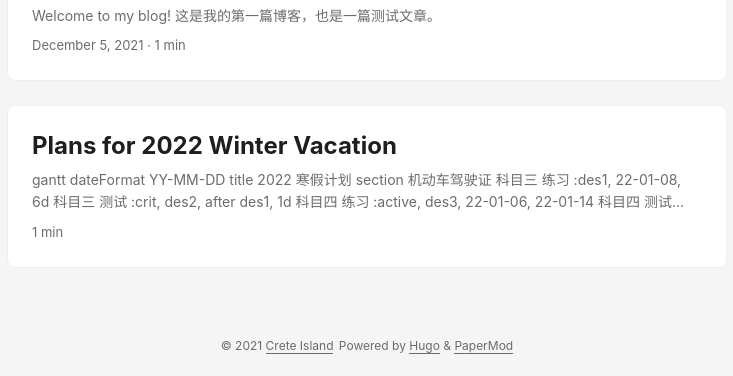
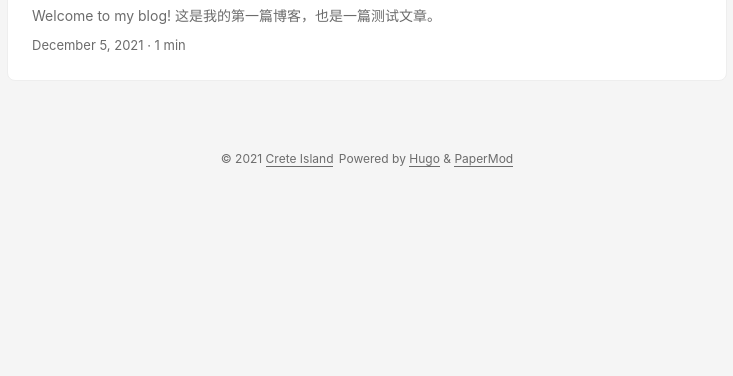
Before and after one commit to Endymion1021/Endymion1021.github.io, a plain HTML site: page index.html in a window 1280 px wide. Shown: the part 1062-1438 px from the top of the page, without its empty margins (273-1006 px from the left). After the commit the page ends 1251 px from the top, so only its background shows below. Drawn offline with Linux system fonts and the light colour scheme.

Commit message:
mod Dec 15 2021

```diff
--- a/index.html
+++ b/index.html
@@ -152,31 +152,6 @@
   <footer class="entry-footer"><span title='2021-12-05 21:11:06 +0800 CST'>December 5, 2021</span>&nbsp;·&nbsp;1 min</footer>
   <a class="entry-link" aria-label="post link to Maiden Blog" href="https://blog.creteisle.top/posts/post01/"></a>
 </article>
-
-<article class="post-entry">
-  <header class="entry-header">
-    <h2>Plans for 2022 Winter Vacation
-    </h2>
-  </header>
-  <section class="entry-content">
-    <p>gantt
-dateFormat YY-MM-DD
-title 2022 寒假计划
-section 机动车驾驶证
-科目三 练习 :des1, 22-01-08, 6d
-科目三 测试 :crit, des2, after des1, 1d
-科目四 练习 :active, des3, 22-01-06, 22-01-14
-科目四 测试 :des4, after des3,1d
-section HomeAssistant搭建
-选购设备 :des5, 22-01-08, 3d
-调试Home Assistant :des6, after des5, 2d
-接入DS-Air :crit, des7,after des6, 2d
-最终调试 :des8, after des7, 1d
-</p>
-  </section>
-  <footer class="entry-footer">1 min</footer>
-  <a class="entry-link" aria-label="post link to Plans for 2022 Winter Vacation" href="https://blog.creteisle.top/posts/2022-%E5%AF%92%E5%81%87%E8%AE%A1%E5%88%92/"></a>
-</article>
     </main>
 
 <footer class="footer">
--- a/sitemap.xml
+++ b/sitemap.xml
@@ -15,8 +15,6 @@
   </url><url>
     <loc>https://blog.creteisle.top/categories/</loc>
   </url><url>
-    <loc>https://blog.creteisle.top/posts/2022-%E5%AF%92%E5%81%87%E8%AE%A1%E5%88%92/</loc>
-  </url><url>
     <loc>https://blog.creteisle.top/tags/</loc>
   </url>
 </urlset>
```
Also changed, not shown: index.xml (+0 -22 lines), posts/index.html (+0 -25 lines), posts/index.xml (+0 -22 lines).
